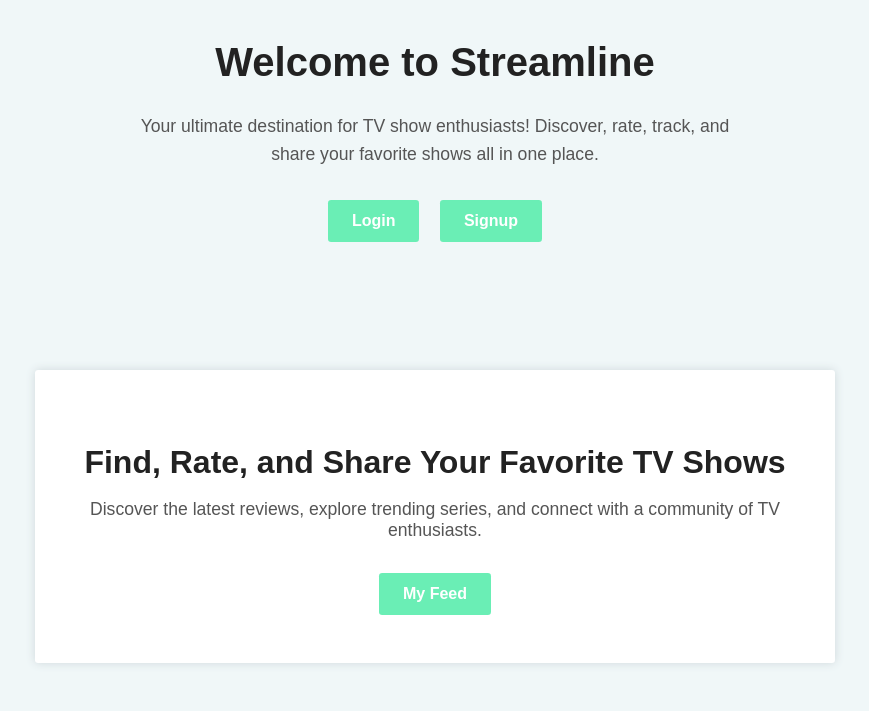
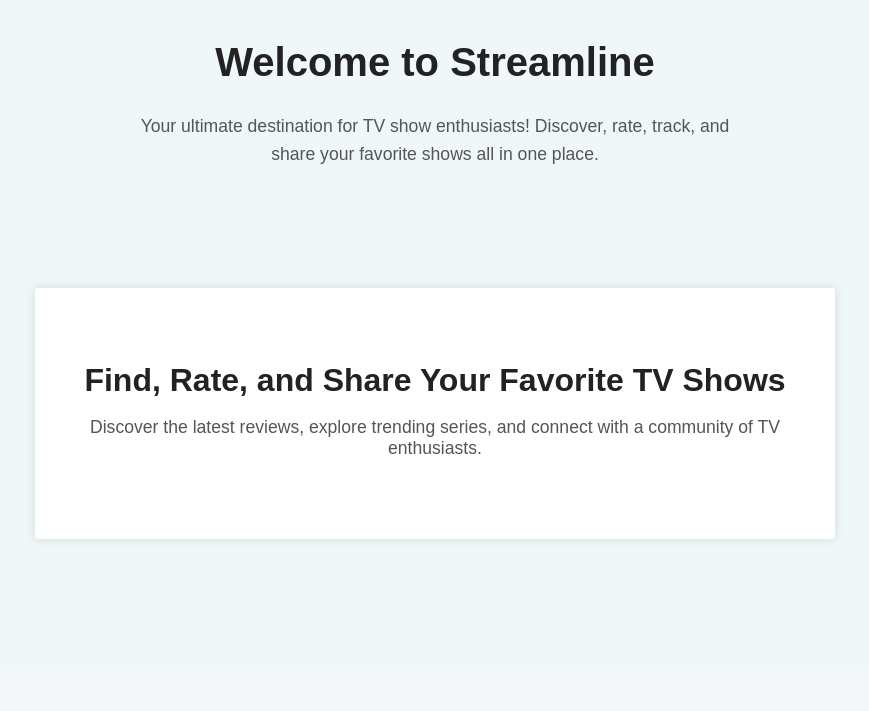
Before and after one commit to L3prech4un/TV-Show-Webapp, a Flask app: page / in a window 1280 px wide. Shown: the part 137-848 px from the top of the page, without its empty margins (205-1074 px from the left). After the commit the page ends 679 px from the top, so only its background shows below. Run offline with Flask 3, Linux system fonts and the light colour scheme.

Commit message:
fixed html and signups

```diff
--- a/static/indexStyle.css
+++ b/static/indexStyle.css
@@ -87,23 +87,6 @@ nav a:hover {
   color: #555;
 }
 
-.header-button {
-  background-color: var(--clr-primary);
-  border: none;
-  border-radius: var(--radius);
-  color: white;
-  font-weight: bold;
-  padding: 0.75rem 1.5rem;
-  margin: 0.5rem;
-  cursor: pointer;
-  font-size: 1rem;
-  transition: background-color 0.3s ease;
-}
-
-.header-button:hover {
-  background-color: var(--clr-primary-hover);
-}
-
 .main-info {
   text-align: center;
   background-color: white;
@@ -125,19 +108,3 @@ nav a:hover {
   color: #555;
   margin-bottom: 2rem;
 }
-
-.feed-btn {
-  background-color: var(--clr-primary);
-  border: none;
-  border-radius: var(--radius);
-  color: white;
-  font-weight: bold;
-  padding: 0.75rem 1.5rem;
-  cursor: pointer;
-  font-size: 1rem;
-  transition: background-color 0.3s ease;
-}
-
-.feed-btn:hover {
-  background-color: var(--clr-primary-hover);
-}
--- a/templates/about.html
+++ b/templates/about.html
@@ -40,9 +40,5 @@
         </ul>
       </div>
     </section>
-
-    <footer>
-       <p>&copy; 2025 Streamline. All rights reserved.</p>
-    </footer>
   </body>
 </html>
--- a/templates/index.html
+++ b/templates/index.html
@@ -12,7 +12,7 @@
 
       <nav>
         <ul>
-          <li><a href="/home" class="active">Home</a></li>
+          <li><a href="/" class="active">Home</a></li>
           <li><a href="/about">About</a></li>
           <li><a href="/#">My Feed</a></li>
           <li><a href="/login">Log In</a></li>
@@ -27,18 +27,12 @@
           <h1>Welcome to Streamline</h1>
           <p>Your ultimate destination for TV show enthusiasts! Discover, rate, track, and share your favorite shows all in one place.</p>
         </div>
-
-        <div class="header-item">
-          <a href="/login"><button class="header-button" type="button">Login</button></a>
-          <a href="/signup"><button class="header-button" type="button">Signup</button></a>
-        </div>
       </div>
 
       <section class="main-info">
         <div class="info-text">
           <h1>Find, Rate, and Share Your Favorite TV Shows</h1>
           <p>Discover the latest reviews, explore trending series, and connect with a community of TV enthusiasts.</p>
-          <a href-="/#"><button class="feed-btn">My Feed</button></a>
         </div>
       </section>
   </body>
--- a/templates/profile.html
+++ b/templates/profile.html
@@ -48,9 +48,5 @@
         <div class="show">House of the Dragon</div>
     </div>
   </section>
-
-  <footer>
-    <p>&copy; 2025 Streamline. All rights reserved.</p>
-  </footer>
 </body>
 </html>
```
Also changed, not shown: static/aboutStyle.css (+0 -9 lines), static/profileStyle.css (+0 -9 lines).
